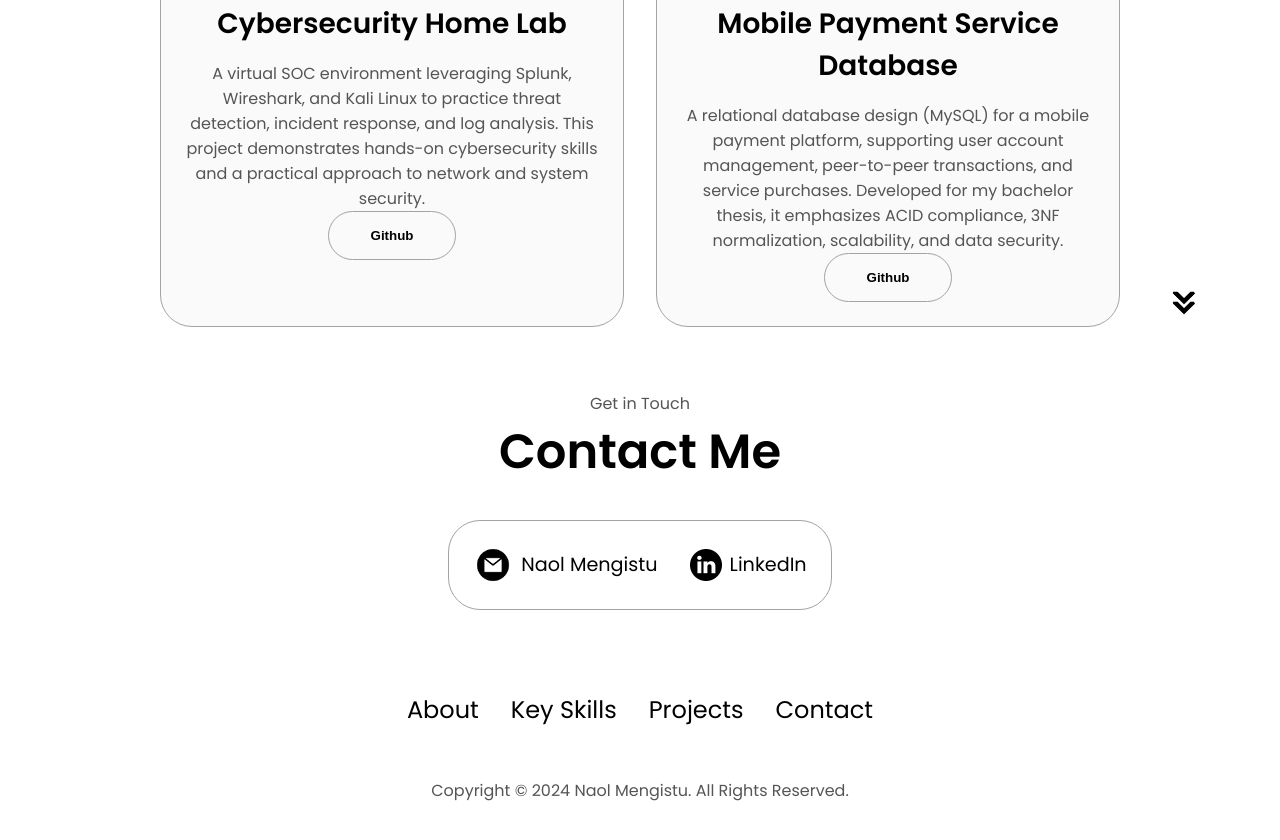
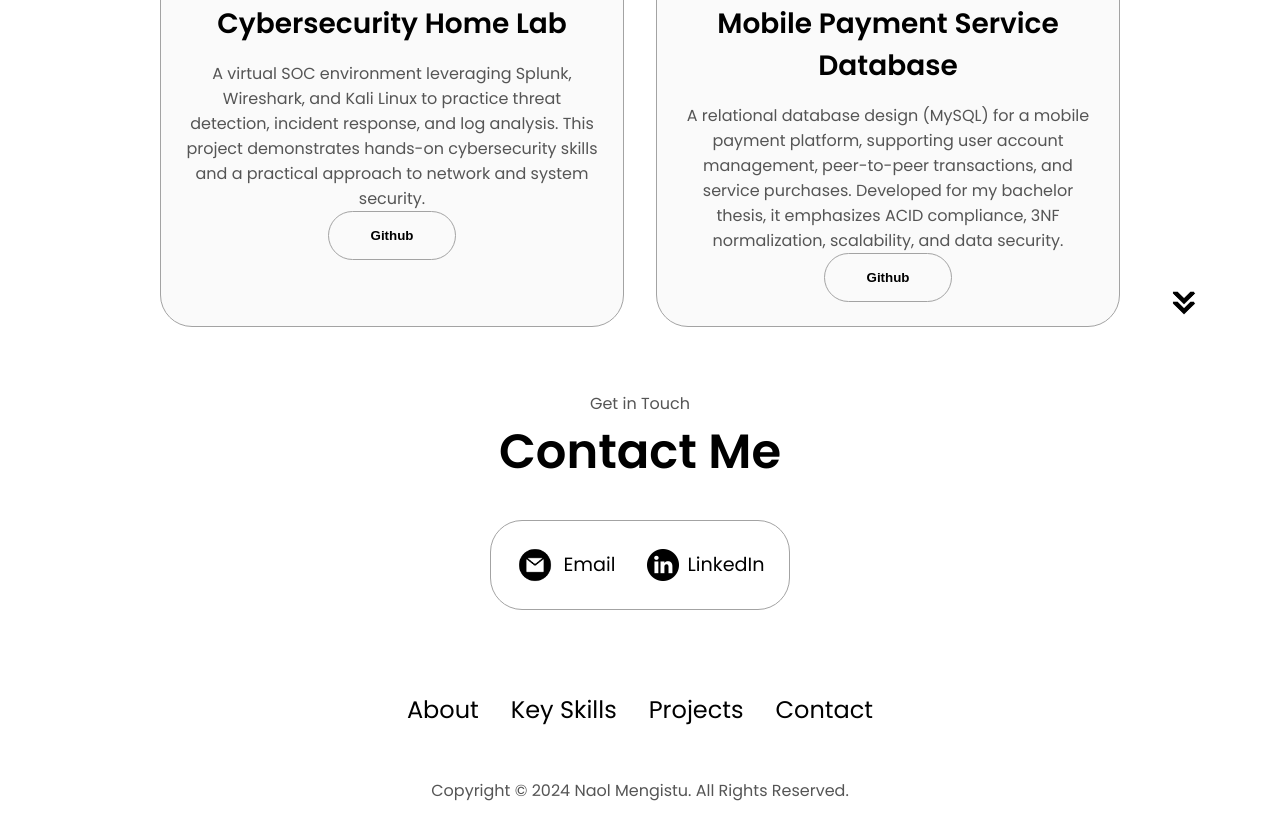
Before and after one commit to NaolMengistu/cv, a plain HTML site: page index.html in a window 1280 px wide. Shown: the part 3004-3844 px from the top of the page. Drawn offline with Linux system fonts and the light colour scheme.

Commit message:
Update index.html

```diff
--- a/index.html
+++ b/index.html
@@ -345,7 +345,7 @@
             alt="Email icon"
             class="icon contact-icon email-icon"
           />
-          <p><a href="mailto:naolmengistu.d@gmail.com">Naol Mengistu</a></p>
+          <p><a href="mailto:naolmengistu.d@gmail.com">Email</a></p>
         </div>
         <div class="contact-info-container">
           <img
```
